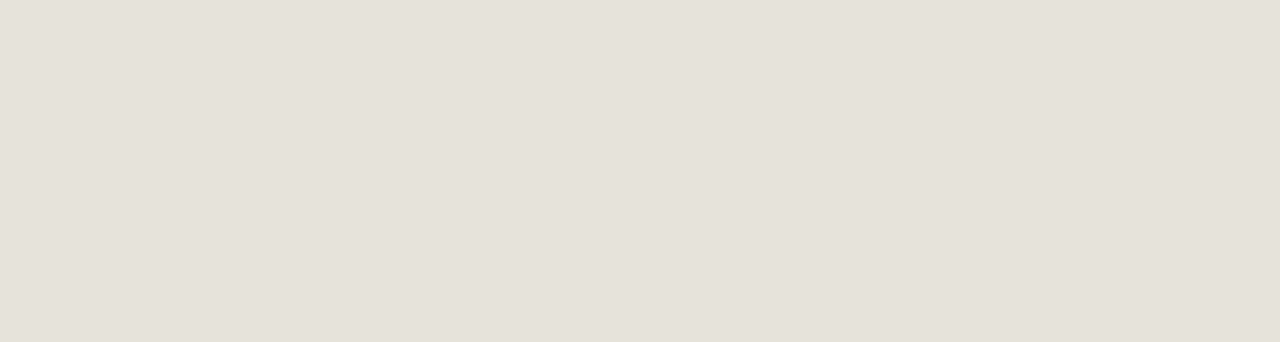
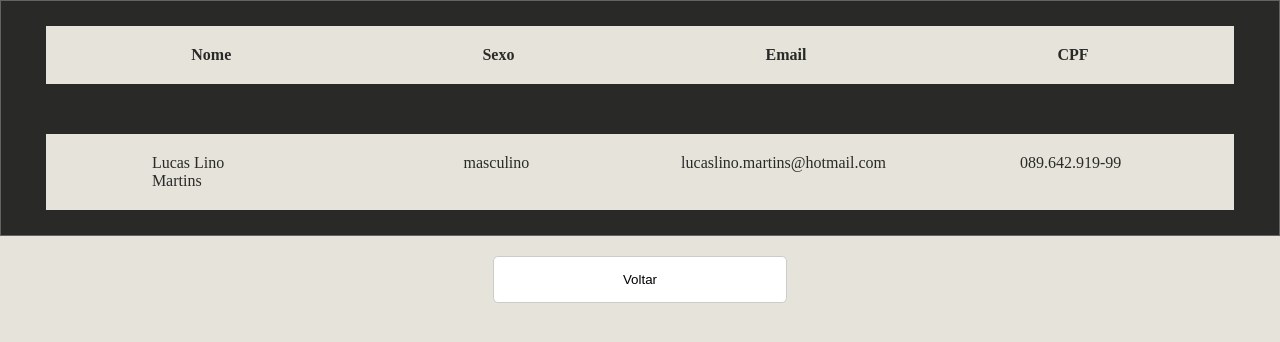
Before and after one commit to lucaslino98/frontVIAGEM, a React (Vite) app: page /users in a window 1280 px wide. Before the commit this address had no page. Shown: the top 342 px of the page. Built offline with nearby package versions, Linux system fonts and the light colour scheme; data requests are answered from the project's data file.

Commit message:
:construction: Listagens atualizadas.

```diff
--- a/src/pages/dashboard/dashboard.jsx
+++ b/src/pages/dashboard/dashboard.jsx
@@ -36,7 +36,7 @@ function Dashboard() {
                         <span>Locais</span>
                     </li>
 
-                    <Link to='/' className='dashLink'>
+                    <Link to='/users' className='dashLink'>
                         <li>
                             <img src={LogoHome} alt="Logo Usuários" />
                             <span>Usuários</span>
--- /dev/null
+++ b/src/pages/listagem/listagem.css
@@ -0,0 +1,23 @@
+.btnTodo {
+    display: flex;
+    justify-content: center;
+}
+
+.dashLinke {
+    text-decoration: none;
+    width: 100%;
+    display: flex;
+    justify-content: center;
+}
+
+
+.btnVoltar {
+    width: 23%;
+    padding: 15px;
+    margin-top: 20px;
+    border-radius: 5px;
+    border: 1px solid #ccc;
+    background-color: #fff;
+    color: #000;
+    cursor: pointer;
+}
--- /dev/null
+++ b/src/pages/listagem/listagemUsers.jsx
@@ -0,0 +1,65 @@
+import React, { useEffect, useState } from 'react';
+import { Link } from 'react-router-dom';
+
+import './listagem.css'
+
+
+function ListaUsers() {
+    const [users, setUsers] = useState([]);
+    useEffect(() => {
+
+        async function fetchUsers() {
+            try {
+                const response = await fetch('http://localhost:3000/users');
+                if (response.ok) {
+                    const data = await response.json();
+                    setUsers(data);
+                } else {
+                    console.error('Erro ao buscar Usuarios');
+                }
+            } catch (error) {
+                console.error('Erro ao buscar Usuarios:', error);
+            }
+        }
+        fetchUsers();
+
+    }, []);
+    return (
+        <>
+            <div className="dashInfor">
+
+
+
+                <table className="dashLocalUsuario">
+                    <thead className='dashTable'>
+                        <tr className='dashNameUsuarioLocal'>
+                            <th>Nome</th>
+                            <th>Sexo</th>
+                            <th>Email</th>
+                            <th>CPF</th>
+                        </tr>
+                    </thead>
+                    <tbody className='dashTable'>
+                        {users.map((users, index) => (
+                            <tr className='dashNameUsuarioLocal' key={index}>
+                                <td>{users.nome}</td>
+                                <td>{users.sexo}</td>
+                                <td>{users.email}</td>
+                                <td>{users.cpf}</td>
+                            </tr>
+                        ))}
+                    </tbody>
+                </table>
+                <div className='btnTodo'>
+                    <Link to={-1} className='dashLinke'>
+                        <button className='btnVoltar'>Voltar</button>
+
+                    </Link>
+
+                </div>
+            </div>
+        </>
+    )
+}
+
+export default ListaUsers
--- a/src/routes/routes.jsx
+++ b/src/routes/routes.jsx
@@ -4,6 +4,7 @@ import PageLogin from '../pages/login/pageLogin'
 import CadastroUsuario from '../contexts/cadastroUsuario/cadastroUsuario'
 import Dashboard from '../pages/dashboard/dashboard';
 import DashOptions from '../contexts/dashOptions/dashOpt';
+import ListaUsers from '../pages/listagem/listagemUsers';
 function RoutesComponent() {
     return (
         <>
@@ -15,6 +16,7 @@ function RoutesComponent() {
                         <Route path='/cadastro' element={<CadastroUsuario />} />
                         <Route path='/dashboard' element={<Dashboard />} />
                         <Route path='/dashOptions' element={<DashOptions />} />
+                        <Route path='/users' element={<ListaUsers />} />
 
                     </Routes>
                 </BrowserRouter>
```
